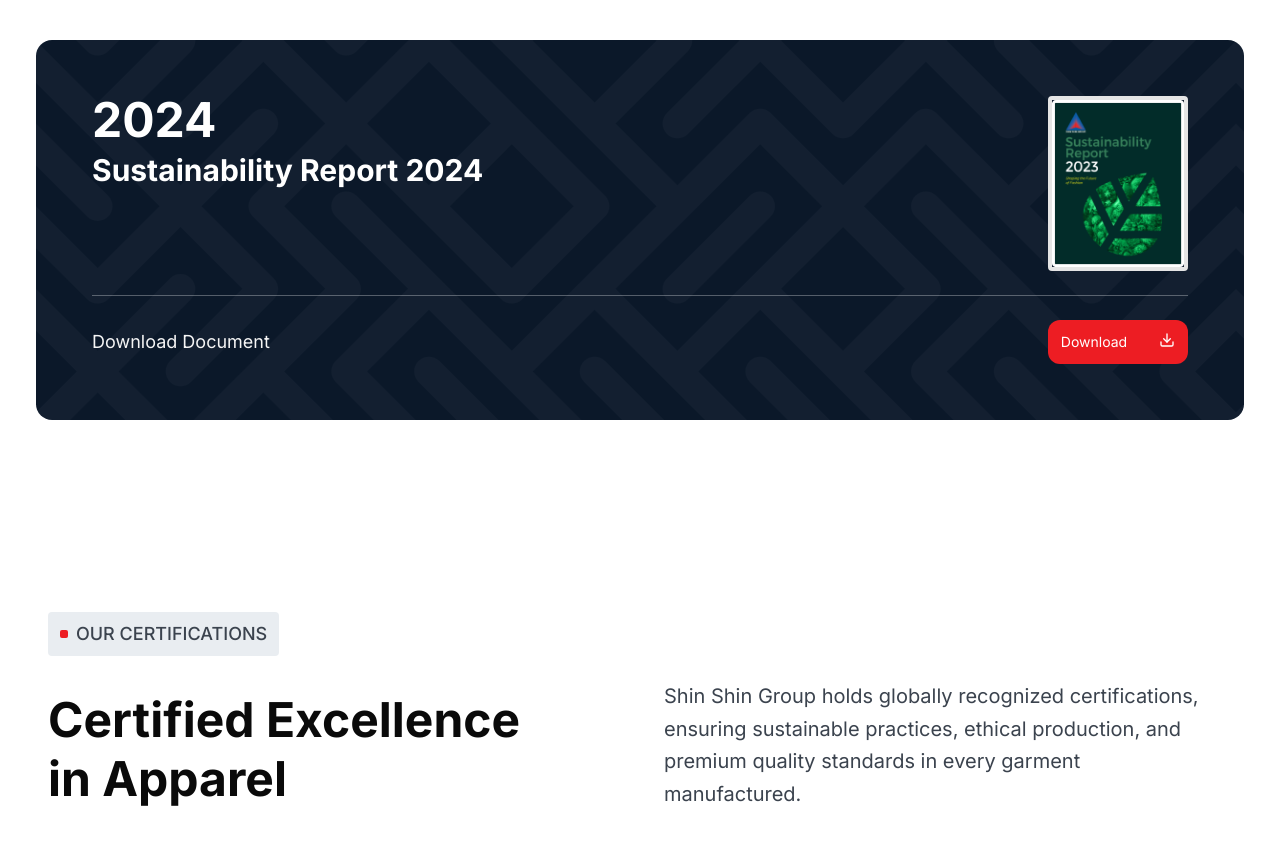
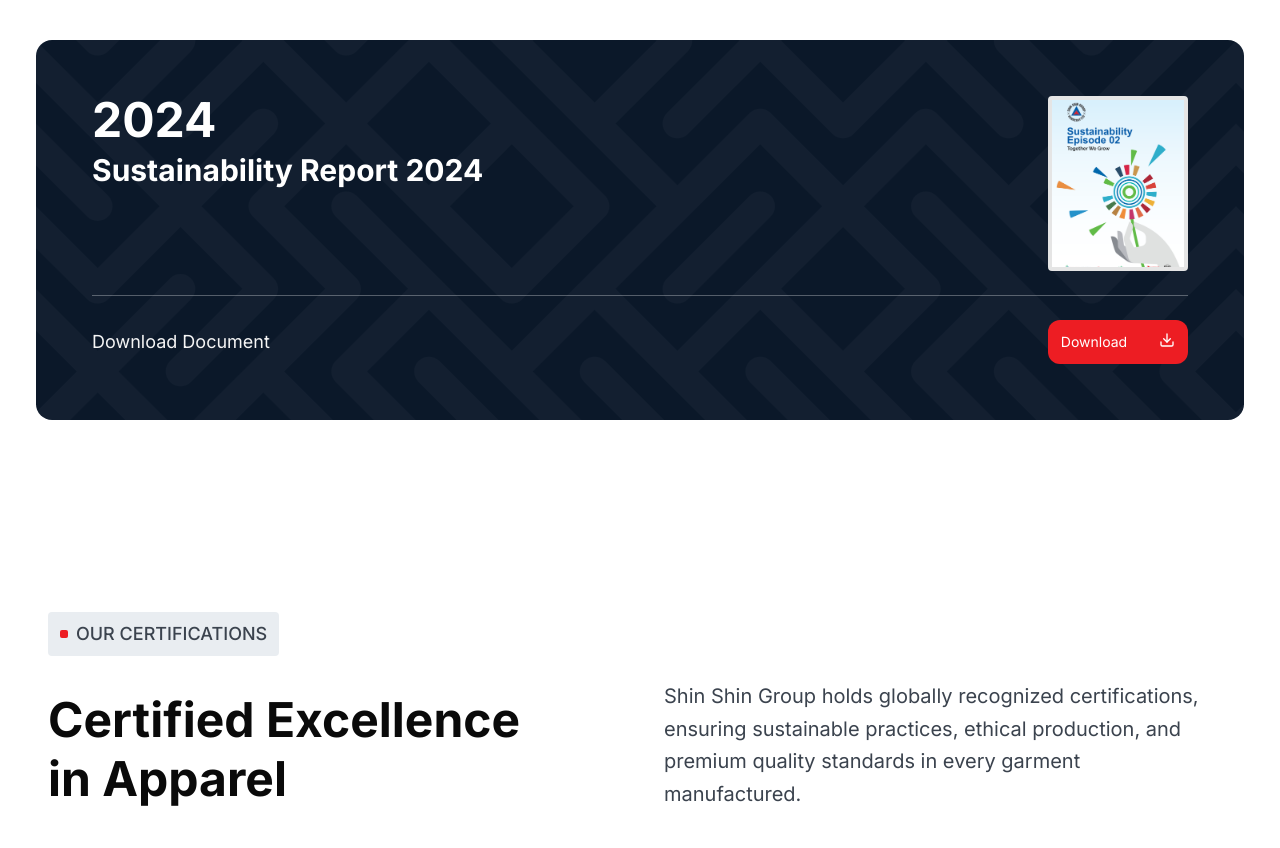
Before and after one commit to soyab-mostofa/ssg-website, a Next.js app: page /sustainability in a window 1280 px wide. Shown: the part 4422-5270 px from the top of the page. Built offline with nearby package versions, Linux system fonts and the light colour scheme.

Commit message:
Refactor code structure for improved readability and maintainability

```diff
--- a/src/app/(frontend)/sustainability/sustainability-report.tsx
+++ b/src/app/(frontend)/sustainability/sustainability-report.tsx
@@ -21,19 +21,22 @@
   year: string
   title: string
   pdfPath: string
+  coverImage: string
 }
 
-// Static sustainability reports data
+// Static sustainability reports data with cover images
 const sustainabilityReports: SustainabilityReportData[] = [
   {
     year: '2023',
     title: 'Sustainability Report 2023',
     pdfPath: '/Sustainability Report 2023.pdf',
+    coverImage: '/sustain-report-2023.png',
   },
   {
     year: '2024',
     title: 'Sustainability Report 2024',
     pdfPath: '/Sustainability Report 2024.pdf',
+    coverImage: '/Sustainability Report 2024.png',
   },
 ]
 
@@ -93,8 +96,8 @@
 
               <div className="border-white/10 relative mx-auto aspect-[140/175] h-80 max-w-[240px] overflow-hidden rounded border-4 sm:mx-0 sm:ms-auto sm:h-[175px]">
                 <Image
-                  src="/sustain-report.png"
-                  alt="Sustainability Report Cover"
+                  src={currentReport.coverImage}
+                  alt={`${currentReport.title} Cover`}
                   fill
                   className="object-cover"
                 />
```
Also changed, not shown: public/Sustainability Report 2024.png (added), public/sustain-report-2023.png (renamed from public/sustain-report.png).
